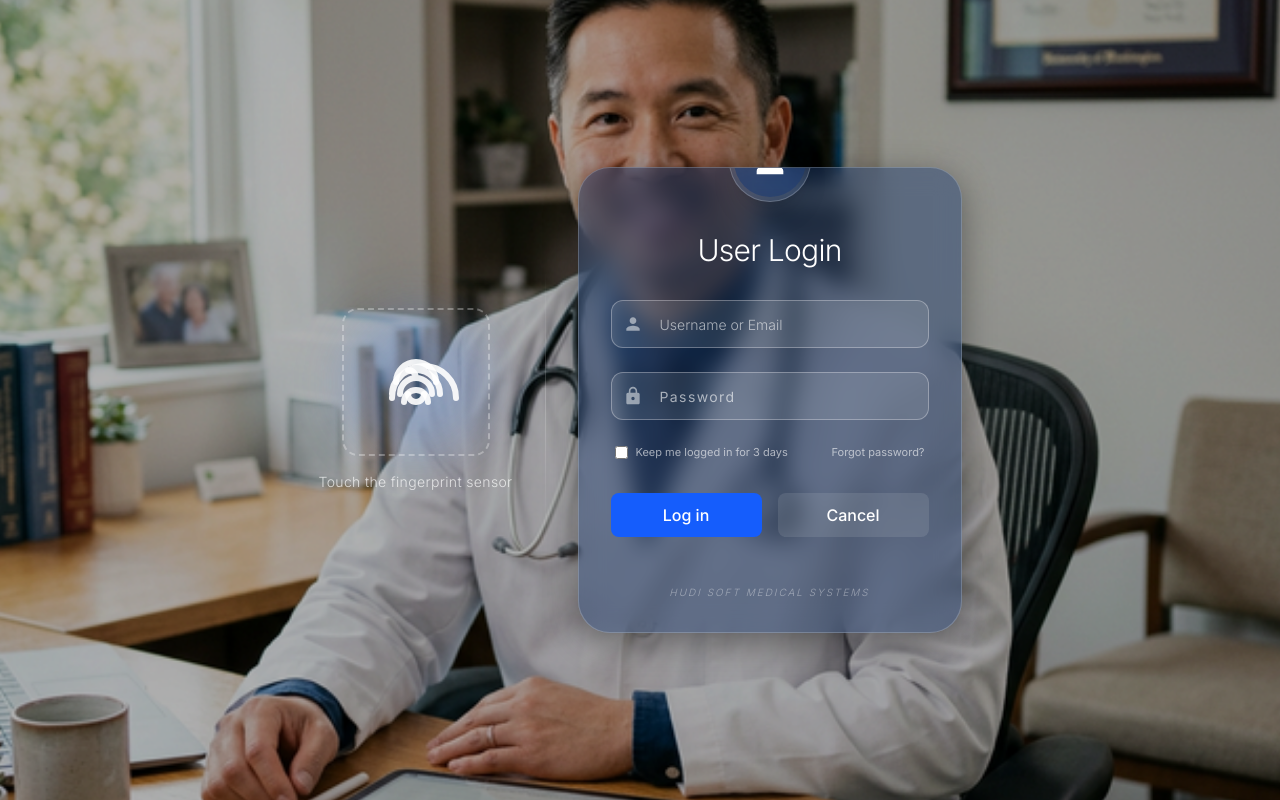
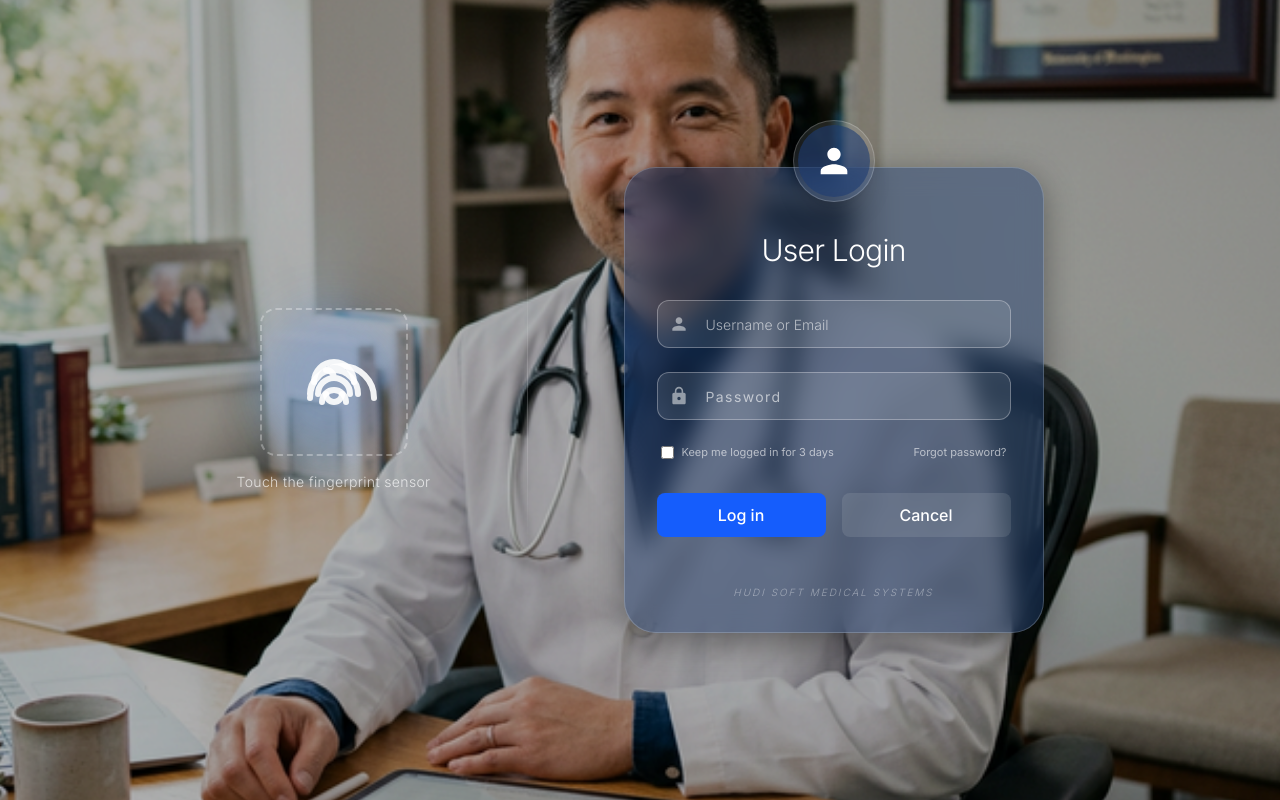
Before and after one commit to nurdinfx/HUDI-SOFT-HMS, a Next.js app: page /login in a window 1280 px wide. Built offline with nearby package versions, Linux system fonts and the light colour scheme.

Commit message:
UI: fix login box clipping and size issues on various viewports

```diff
--- a/app/login/page.tsx
+++ b/app/login/page.tsx
@@ -63,7 +63,7 @@ function LoginContent() {
       <div className="absolute inset-0 z-10 bg-black/30" />
 
       {/* Login Box */}
-      <div className="relative z-20 w-full max-w-3xl px-4 flex flex-col md:flex-row items-center justify-center gap-8 animate-in fade-in zoom-in duration-700">
+      <div className="relative z-20 w-full max-w-5xl px-4 flex flex-col md:flex-row items-center justify-center gap-8 lg:gap-24 animate-in fade-in zoom-in duration-700">
 
         {/* Fingerprint Side (Visible on MD and up) */}
         <div className="hidden md:flex flex-col items-center justify-center text-white/90 space-y-4">
@@ -80,10 +80,10 @@ function LoginContent() {
         </div>
 
         {/* Separator for MD (Visual line from image) */}
-        <div className="hidden md:block h-64 w-[1px] bg-gradient-to-b from-transparent via-white/20 to-transparent" />
+        <div className="hidden md:block h-72 w-[1px] bg-gradient-to-b from-transparent via-white/20 to-transparent" />
 
         {/* Form Card */}
-        <div className="glass-card w-full max-w-sm rounded-[32px] overflow-hidden p-8 flex flex-col items-center shadow-2xl relative">
+        <div className="glass-card w-full max-w-[420px] rounded-[32px] p-8 flex flex-col items-center shadow-2xl relative mt-16 md:mt-0">
 
           {/* Top Circular User Icon */}
           <div className="absolute -top-12 left-1/2 -translate-x-1/2 p-1 bg-white/10 rounded-full backdrop-blur-md border border-white/20 shadow-xl overflow-hidden">
```
